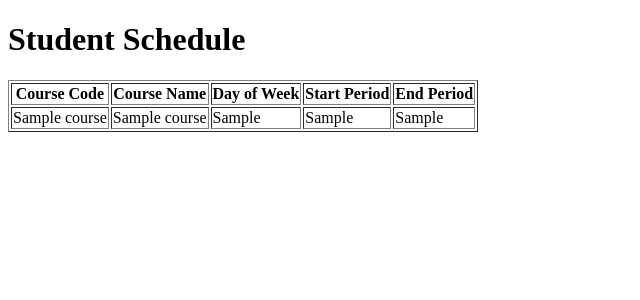
After one commit to YJK0805/3-tier-site, a Flask app: template web/templates/schedule.html in a window 1280 px wide. The commit adds this page. Shown: the top 300 px of the page, without its empty margins (0-640 px from the left). Run offline with Flask 3, Linux system fonts and the light colour scheme; the template is opened without the code that fills it: most values are stand-ins (such as "Sample title", 1, 10 or a date in 2020).

Commit message:
add and modify template

```diff
--- a/web/templates/login.html
+++ b/web/templates/login.html
@@ -8,8 +8,8 @@
 <body>
     <h1>Login</h1>
     <form action="/login" method="post">
-        <label for="username">Username:</label><br>
-        <input type="text" id="username" name="username"><br>
+        <label for="student_id">student_id:</label><br>
+        <input type="text" id="student_id" name="student_id"><br>
         <label for="password">Password:</label><br>
         <input type="password" id="password" name="password"><br><br>
         <input type="submit" value="Login">
--- /dev/null
+++ b/web/templates/schedule.html
@@ -0,0 +1,33 @@
+<!DOCTYPE html>
+<html lang="en">
+<head>
+    <meta charset="UTF-8">
+    <meta name="viewport" content="width=device-width, initial-scale=1.0">
+    <title>Schedule</title>
+</head>
+<body>
+    <h1>Student Schedule</h1>
+    <table border="1">
+        <thead>
+            <tr>
+                <th>Course Code</th>
+                <th>Course Name</th>
+                <th>Day of Week</th>
+                <th>Start Period</th>
+                <th>End Period</th>
+            </tr>
+        </thead>
+        <tbody>
+            {% for course in student_courses %}
+            <tr>
+                <td>{{ course[4] }}</td>
+                <td>{{ course[1] }}</td>
+                <td>{{ course.day_of_week }}</td>
+                <td>{{ course.start_period }}</td>
+                <td>{{ course.end_period }}</td>
+            </tr>
+            {% endfor %}
+        </tbody>
+    </table>
+</body>
+</html>
```
Also changed, not shown: web/templates/index.html (+5 -18 lines), web/templates/register.html (+7 -5 lines).
